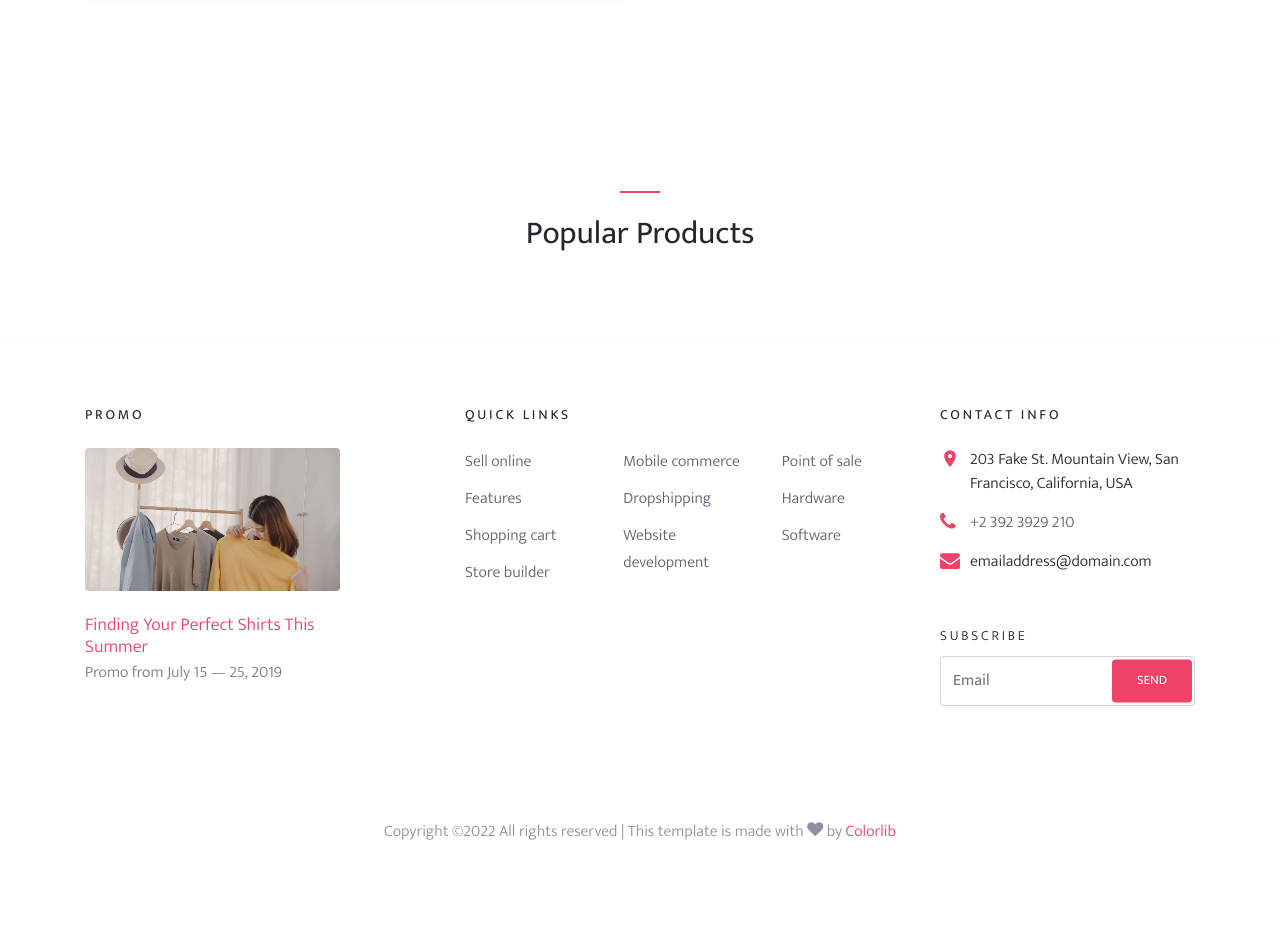
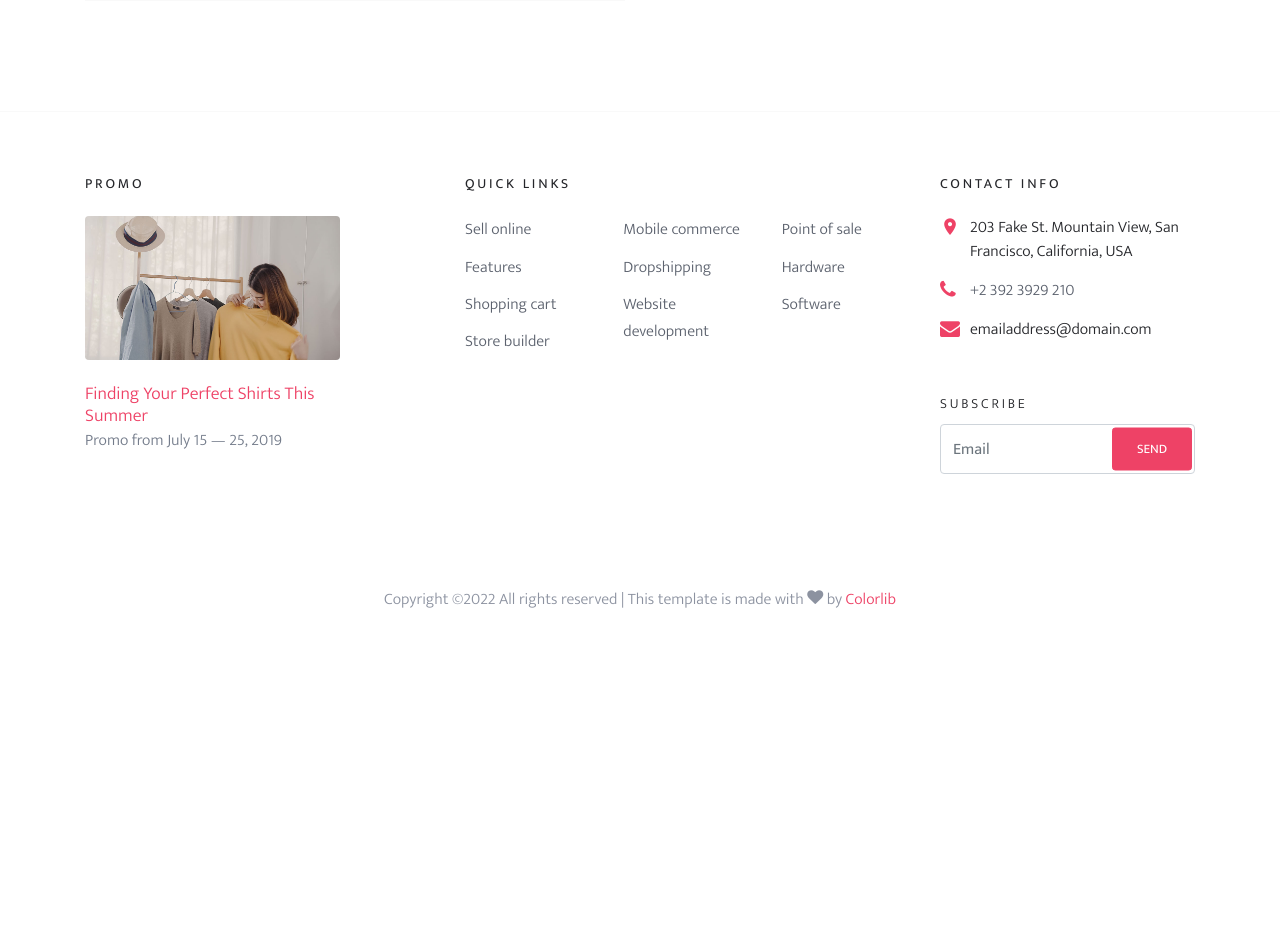
Before and after one commit to corymunvo/target, a Django app: template fashion/templates/fashion/shop-single.html in a window 1280 px wide. Shown: the part 620-1545 px from the top of the page. After the commit the page ends 1228 px from the top, so only its background shows below. Run offline with Django 3.2, Linux system fonts and the light colour scheme; the template is opened without the code that fills it, so the values that code supplies are empty; some libraries are stand-ins or nearby versions; some web fonts are replaced.

Commit message:
saved changes for handing over more control to target

```diff
--- a/fashion/templates/fashion/shop-single.html
+++ b/fashion/templates/fashion/shop-single.html
@@ -71,21 +71,6 @@
   </div>
 </div>
 
-<div class="site-section block-3 site-blocks-2">
-  <div class="container">
-    <div class="row justify-content-center">
-      <div class="col-md-7 site-section-heading text-center pt-4">
-        <h2>Popular Products</h2>
-      </div>
-    </div>
-      <div class="row">
-        <div class="col-md-12 block-3">
-          <div class="nonloop-block-3 owl-carousel">
-            <div class="popular-products-items" id="popular-products-items"></div>
-          </div>
-        </div>
-    </div>
-  </div>
-  </div>
+<div class="popular-products-items" id="popular-products-items"></div>
 
-  {% endblock %}
+{% endblock %}
```
